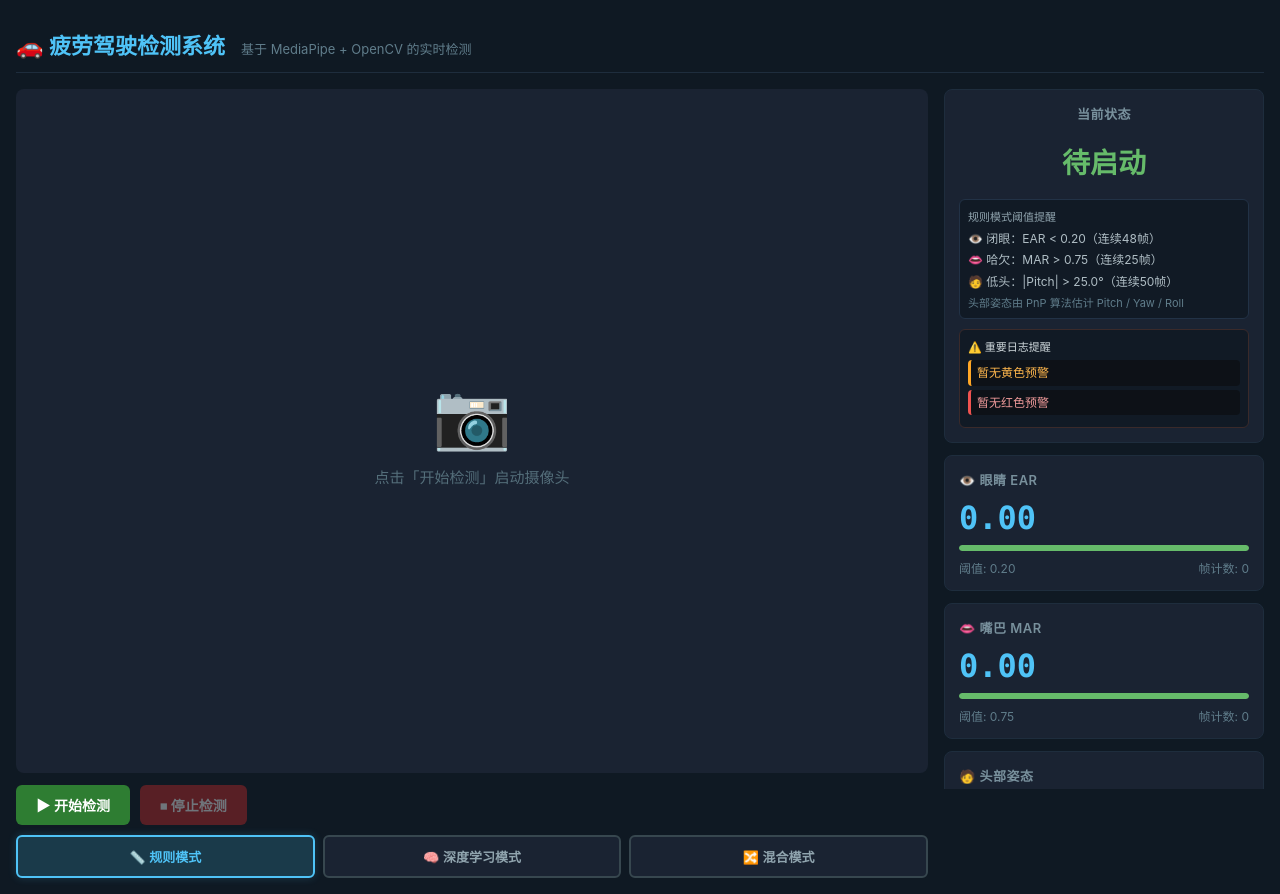
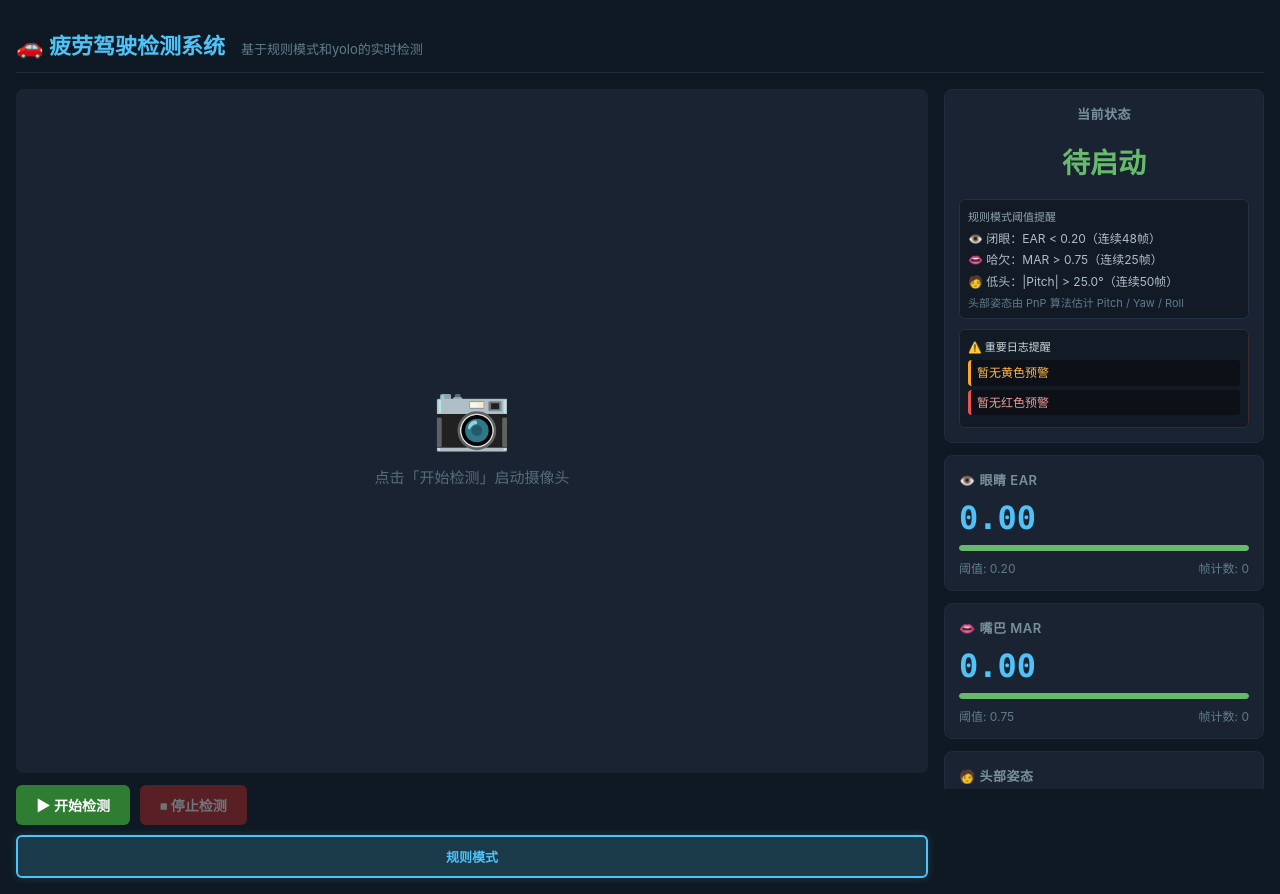
Before and after one commit to huryoungWu/dms-yolo, a Flask app: page / in a window 1280 px wide. Run offline with Flask 3, Linux system fonts and the light colour scheme.

Commit message:
feat(web): 更新疲劳驾驶检测系统界面
- 将系统描述从"基于 MediaPipe + OpenCV"更新为"基于规则模式和yolo"
- 移除深度学习模式和混合模式按钮，仅保留规则模式
- 简化工具箱功能，移除训练眼部和嘴部模型选项
- 保持YOLOv8检测开关功能
- 移除按钮中的emoji图标，使用纯文本显示

```diff
--- a/web/templates/index.html
+++ b/web/templates/index.html
@@ -11,7 +11,7 @@
         <!-- 顶部标题栏 -->
         <header class="header">
             <h1>🚗 疲劳驾驶检测系统</h1>
-            <span class="subtitle">基于 MediaPipe + OpenCV 的实时检测</span>
+            <span class="subtitle">基于规则模式和yolo的实时检测</span>
         </header>
 
         <div class="main-layout">
@@ -38,9 +38,7 @@
                 </div>
                 <!-- 模式切换按钮 -->
                 <div class="mode-buttons">
-                    <button class="btn btn-mode active" id="modeRule" onclick="switchMode('rule')">📏 规则模式</button>
-                    <button class="btn btn-mode" id="modeDl" onclick="switchMode('dl')">🧠 深度学习模式</button>
-                    <button class="btn btn-mode" id="modeHybrid" onclick="switchMode('hybrid')">🔀 混合模式</button>
+                    <button class="btn btn-mode active" id="modeRule" onclick="switchMode('rule')">规则模式</button>
                 </div>
             </div>
 
@@ -158,11 +156,9 @@
                 <!-- 脚本运行 -->
                 <div class="card script-card">
                     <div class="card-header">🚀 工具箱</div>
-                    <button class="btn btn-script" onclick="runScript('test')">🧪 运行测试</button>
-                    <button class="btn btn-script" onclick="runScript('train_eye', promptDatasetPath('eye'))">🧠 训练眼部模型</button>
-                    <button class="btn btn-script" onclick="runScript('train_mouth', promptDatasetPath('mouth'))">🧠 训练嘴部模型</button>
-                    <button class="btn btn-script" id="btnYoloOn" onclick="toggleYolo(true)">🟢 启用 YOLOv8 检测</button>
-                    <button class="btn btn-script" id="btnYoloOff" onclick="toggleYolo(false)">⚪️ 关闭 YOLOv8 检测</button>
+                    <button class="btn btn-script" onclick="runScript('test')">运行测试</button>
+                    <button class="btn btn-script" id="btnYoloOn" onclick="toggleYolo(true)">启用 YOLOv8 检测</button>
+                    <button class="btn btn-script" id="btnYoloOff" onclick="toggleYolo(false)">关闭 YOLOv8 检测</button>
                     <div class="script-log-container" id="scriptLogContainer" style="display:none;">
                         <div class="script-log-header">
                             <span>运行日志</span>
```
